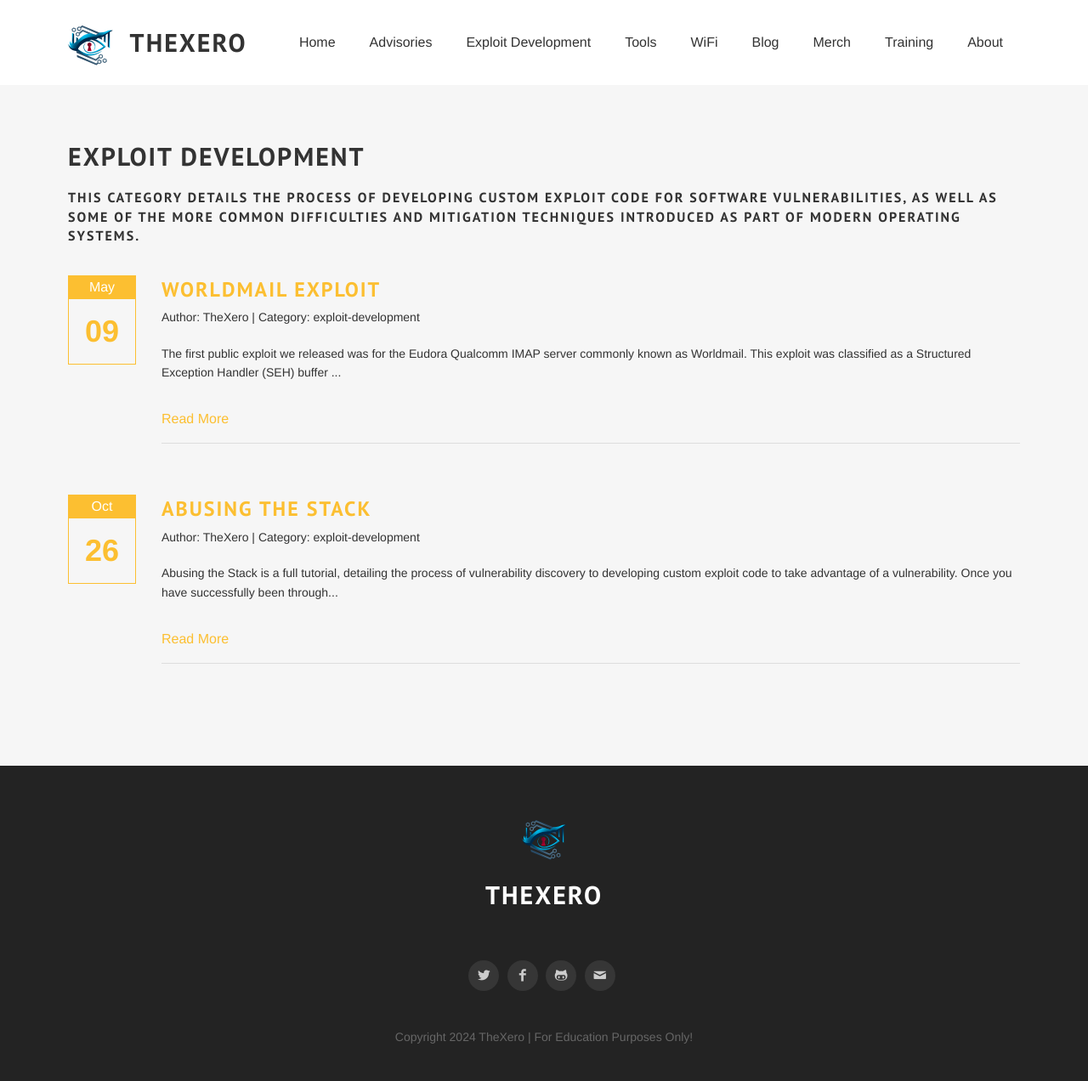
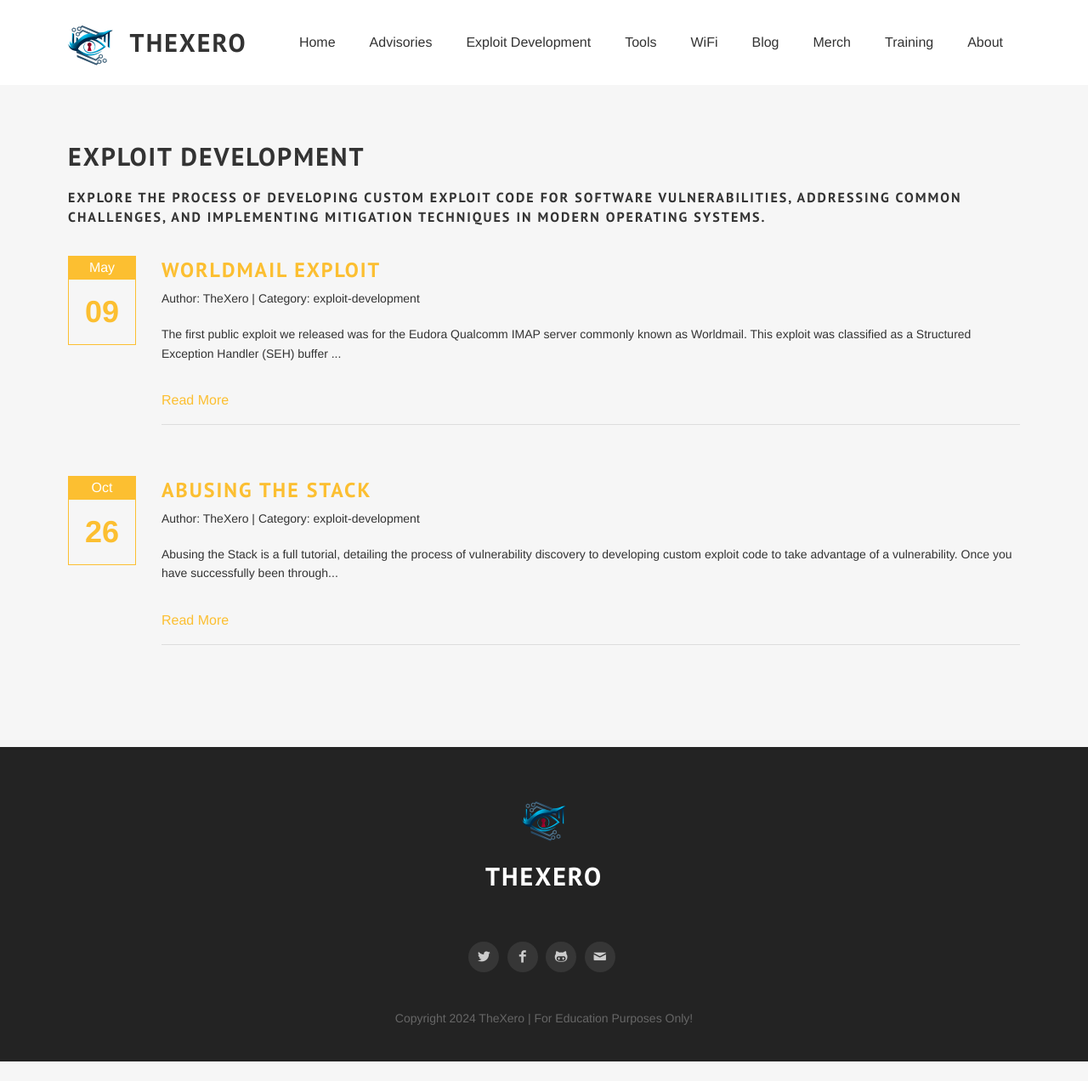
Before and after one commit to thexerocouk/thexerocouk.github.io, a Jekyll site: the page built from exploit-development/index.html, in a window 1280 px wide. Shown: the whole page at 85% size. Built offline with Jekyll 4.4.1, drawn with Linux system fonts in a browser that asks for light colours; some web fonts are replaced; after the commit the page ends 1249 px from its top, so only the background shows below that.

Commit message:
Update index.html

```diff
--- a/exploit-development/index.html
+++ b/exploit-development/index.html
@@ -2,27 +2,28 @@
 layout: category
 title: Exploit Development
 section_id: exploit-development
-description: This category details the process of developing custom exploit code for software vulnerabilities, as well as some of the more common difficulties and mitigation techniques introduced as part of modern Operating Systems.
+description: Explore the process of developing custom exploit code for software vulnerabilities, addressing common challenges, and implementing mitigation techniques in modern Operating Systems.
 ---
 
 <div id="home">
   <h2>Exploit Development</h2>
-  <h4>This category details the process of developing custom exploit code for software vulnerabilities, as well as some of the more common difficulties and mitigation techniques introduced as part of modern Operating Systems.</h4>
+  <h4>Explore the process of developing custom exploit code for software vulnerabilities, addressing common challenges, and implementing mitigation techniques in modern Operating Systems.</h4>
   <br />
   <div class="posts">
       {% for post in site.categories.exploit-development %}
       <article class="post">
        <div class='timestamp left text-center'>
-        <span class='month'>{{ post.date | date: "%h" }}</span>
+        <span class='month'>{{ post.date | date: "%b" }}</span>
         <span class='date'>{{ post.date | date: "%d" }}</span>
        </div>
        <div class='info'>
         <h3><a href='{{post.url}}'>{{ post.title }}</a></h3>
-        <p>Author: <span class='author'><a href='/author/{{ post.author | downcase }}'>{{ post.author }}</a> | Category: <a href='/{{ post.categories }}'>{{ post.categories }}</a></span></p>
-        <div class="entry"><p>{{ post.excerpt | strip_html }}</p>
-         <br />
-         <a href="{{ post.url }}">Read More</a>
-         <hr>
+        <p>Author: <span class='author'><a href='/author/{{ post.author | downcase }}'>{{ post.author }}</a></span> | Category: <a href='/{{ post.categories }}'>{{ post.categories }}</a></p>
+        <div class="entry">
+          <p>{{ post.excerpt | strip_html }}</p>
+          <br />
+          <a href="{{ post.url }}">Read More</a>
+          <hr>
         </div>
        </div>
       </article>
```
